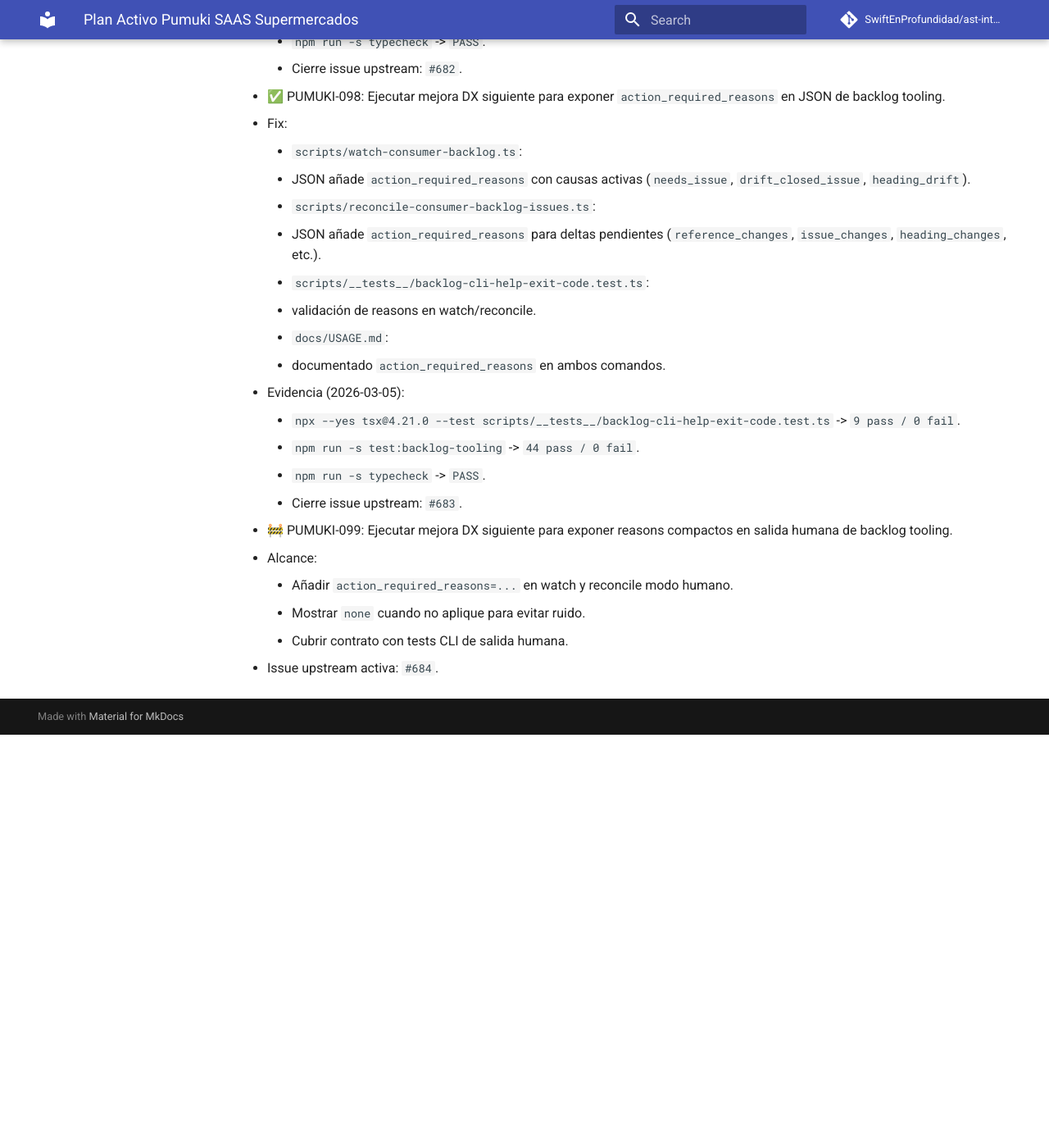
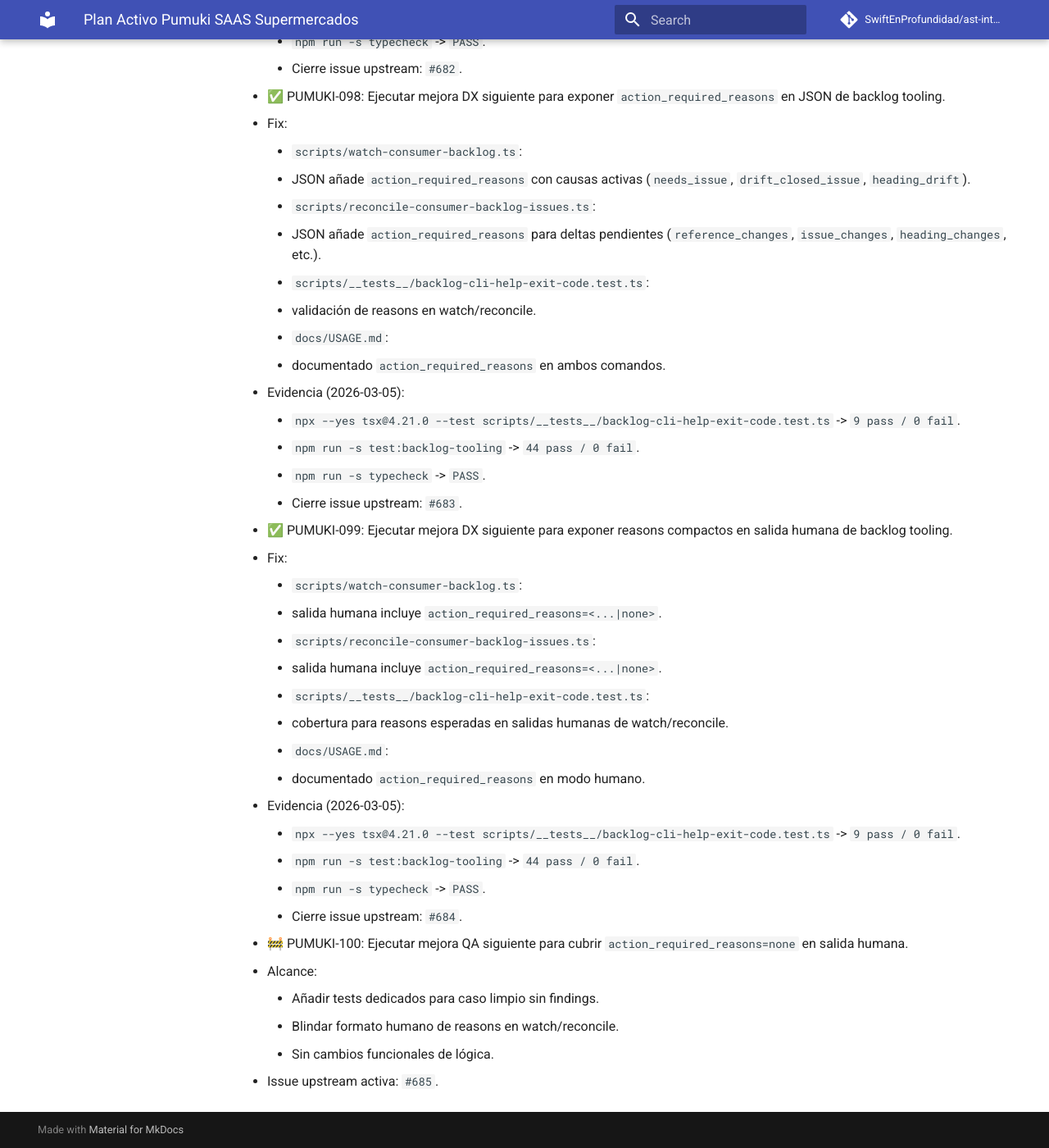
Before and after one commit to SwiftEnProfundidad/ast-intelligence-hooks, an MkDocs documentation site: the page built from docs/seguimiento-activo-pumuki-saas-supermercados.md, in a window 1280 px wide and 1400 px high, scrolled down 42242 px. Shown: the whole window at 82% size. Built offline with MkDocs 1.6.1 and Material for MkDocs 9.7.7, drawn with Linux system fonts in a browser that asks for light colours; comment, search, counter and statistics services are not loaded; before the commit the page ends 43138 px from its top, so only the background shows below that.

Commit message:
feat(backlog-cli): show action_required_reasons in human output

```diff
--- a/docs/seguimiento-activo-pumuki-saas-supermercados.md
+++ b/docs/seguimiento-activo-pumuki-saas-supermercados.md
@@ -1153,9 +1153,25 @@
     - `npm run -s typecheck` -> `PASS`.
     - Cierre issue upstream: `#683`.
 
-- 🚧 PUMUKI-099: Ejecutar mejora DX siguiente para exponer reasons compactos en salida humana de backlog tooling.
+- ✅ PUMUKI-099: Ejecutar mejora DX siguiente para exponer reasons compactos en salida humana de backlog tooling.
+  - Fix:
+    - `scripts/watch-consumer-backlog.ts`:
+      - salida humana incluye `action_required_reasons=<...|none>`.
+    - `scripts/reconcile-consumer-backlog-issues.ts`:
+      - salida humana incluye `action_required_reasons=<...|none>`.
+    - `scripts/__tests__/backlog-cli-help-exit-code.test.ts`:
+      - cobertura para reasons esperadas en salidas humanas de watch/reconcile.
+    - `docs/USAGE.md`:
+      - documentado `action_required_reasons` en modo humano.
+  - Evidencia (2026-03-05):
+    - `npx --yes tsx@4.21.0 --test scripts/__tests__/backlog-cli-help-exit-code.test.ts` -> `9 pass / 0 fail`.
+    - `npm run -s test:backlog-tooling` -> `44 pass / 0 fail`.
+    - `npm run -s typecheck` -> `PASS`.
+    - Cierre issue upstream: `#684`.
+
+- 🚧 PUMUKI-100: Ejecutar mejora QA siguiente para cubrir `action_required_reasons=none` en salida humana.
   - Alcance:
-    - Añadir `action_required_reasons=...` en watch y reconcile modo humano.
-    - Mostrar `none` cuando no aplique para evitar ruido.
-    - Cubrir contrato con tests CLI de salida humana.
-  - Issue upstream activa: `#684`.
+    - Añadir tests dedicados para caso limpio sin findings.
+    - Blindar formato humano de reasons en watch/reconcile.
+    - Sin cambios funcionales de lógica.
+  - Issue upstream activa: `#685`.
```
Also changed, not shown: docs/USAGE.md (+2 -0 lines), docs/registro-maestro-de-seguimiento.md (+2 -2 lines), 3 other files.
